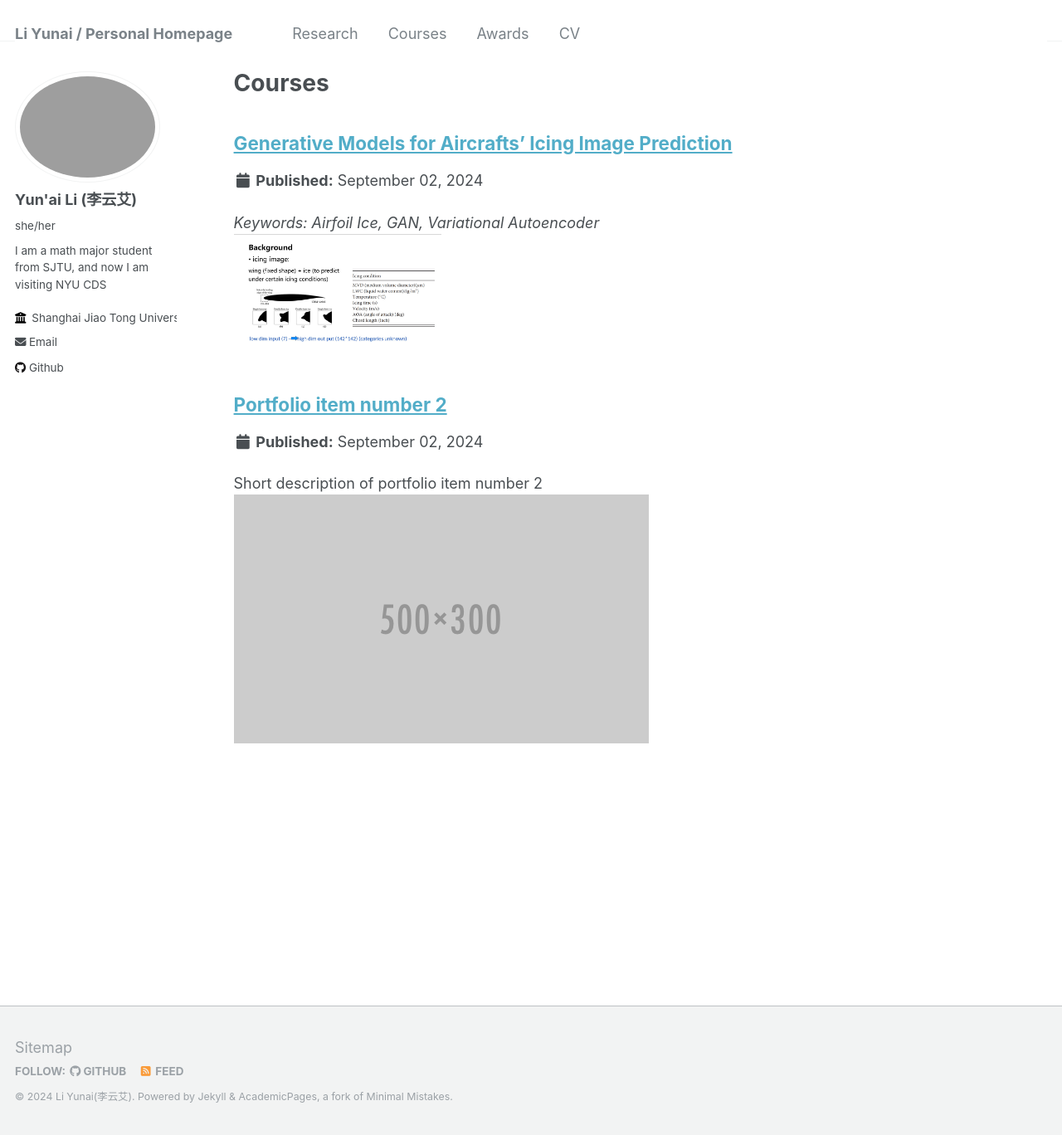
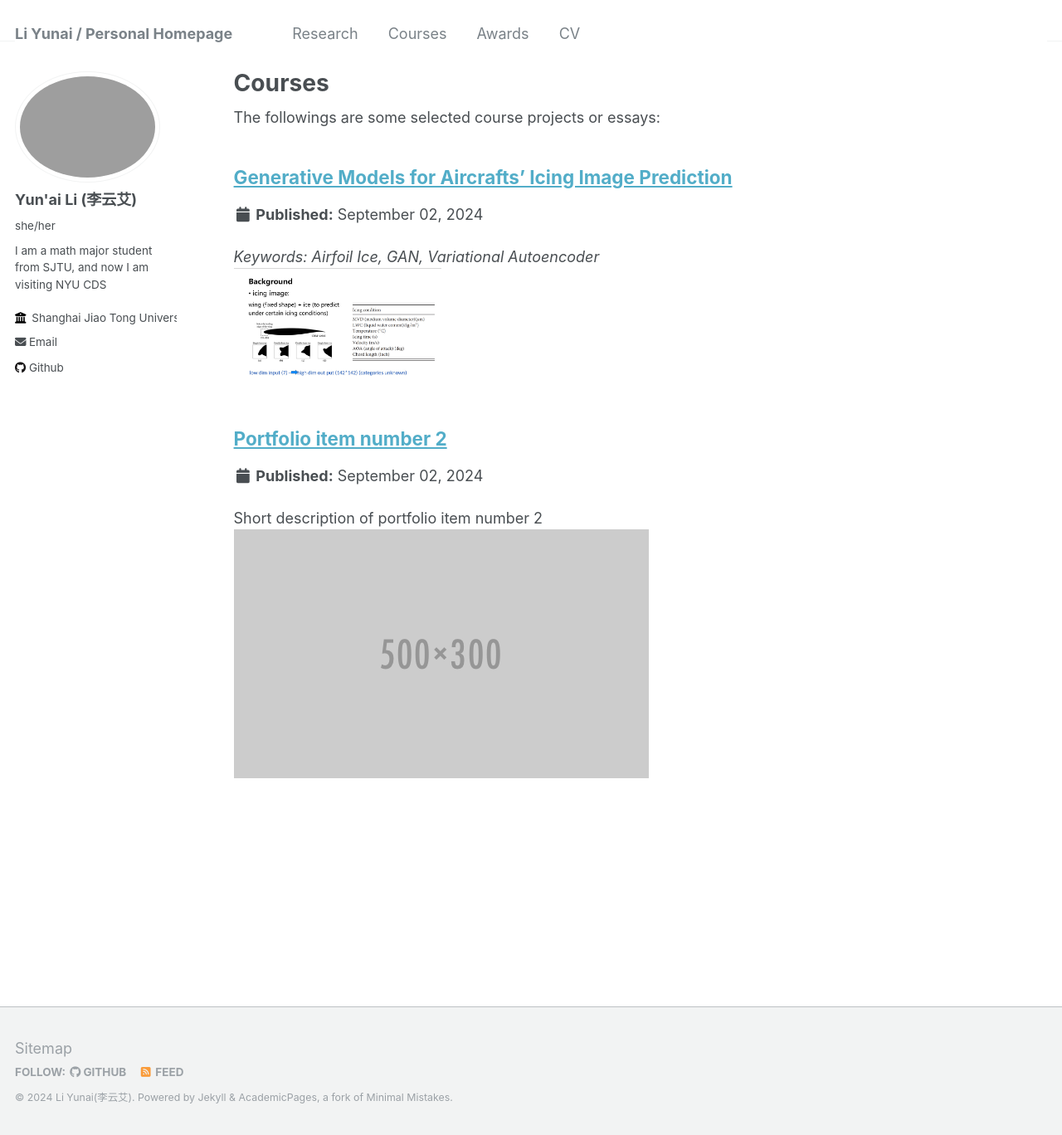
Before and after one commit to Li-Yunai/Li-Yunai.github.io, a Jekyll site: the page built from _pages/projects.html, in a window 1280 px wide and 1368 px high. Shown: the whole window at 83% size. Built offline with Jekyll 4.4.1, drawn with Linux system fonts in a browser that asks for light colours.

Commit message:
Update projects.html

```diff
--- a/_pages/projects.html
+++ b/_pages/projects.html
@@ -7,7 +7,7 @@ author_profile: true
 
 {% include base_path %}
 
-
+The followings are some selected course projects or essays:
 {% for post in site.portfolio %}
   {% include archive-single.html %}
 {% endfor %}
```
